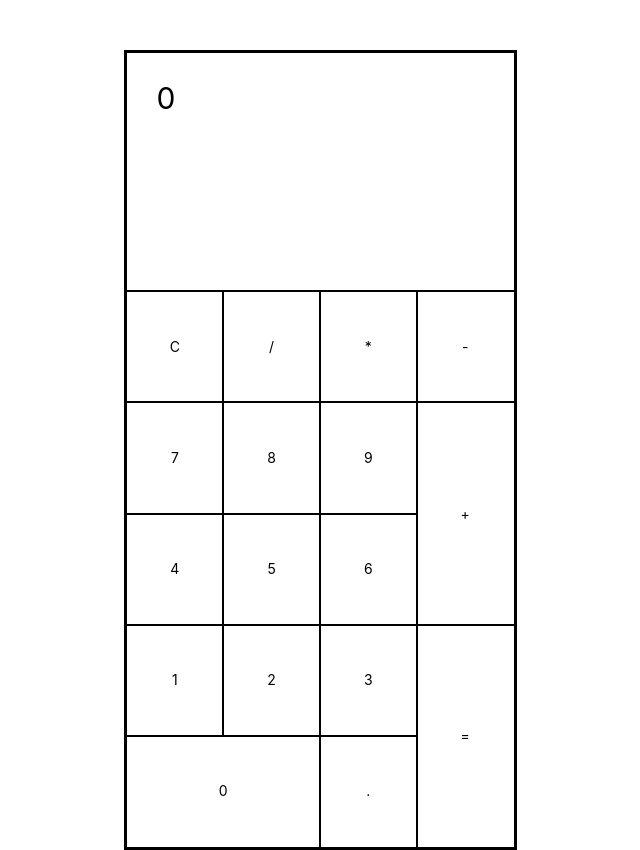
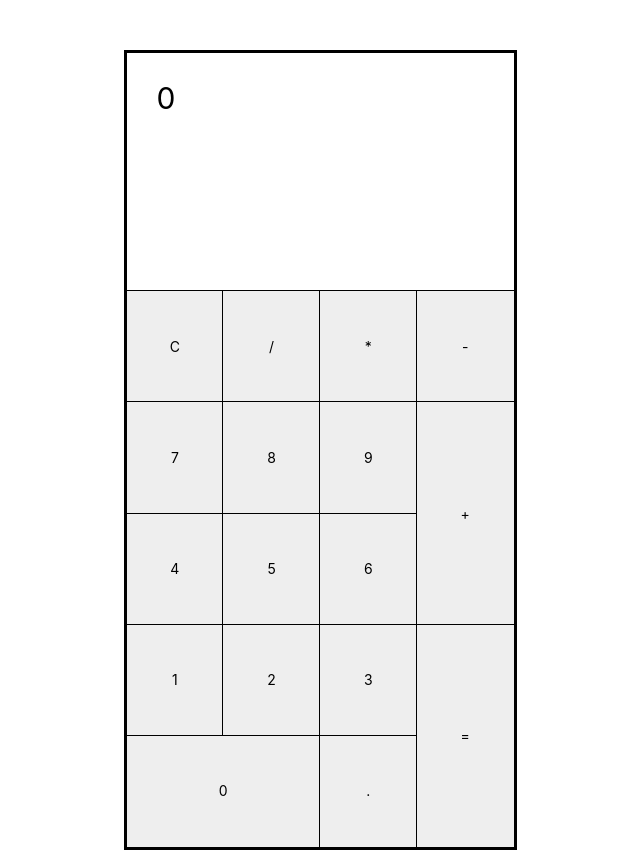
Before and after one commit to gaebal-saebal/calculator, a React (Vite) app: page / in a window 1280 px wide. Shown: the whole page, without its empty margins (320-960 px from the left). Built offline with nearby package versions, Linux system fonts and the light colour scheme.

Commit message:
feat: TODO 제외 계산기 기능 구현 완료

```diff
--- a/src/App.jsx
+++ b/src/App.jsx
@@ -9,6 +9,7 @@ const HalfDisplayDiv = styled.div`
   font-size: ${(props) => props.fontSize};
   font-weight: ${(props) => props.fontWeight};
   text-align: ${(props) => props.textAlign};
+  overflow: auto;
 `;
 
 const KeypadDiv = styled.div`
@@ -43,43 +44,105 @@ const App = () => {
   const [displaySymbol, setDisplaySymbol] = useState('');
   const [displayNum2, setDisplayNum2] = useState('');
   const [result, setResult] = useState('');
+  const [isNum1Dot, setIsNum1Dot] = useState(false);
+  const [isNum2Dot, setIsNum2Dot] = useState(false);
+
+  const handleGetResult = (num1, num2, symbol) => {
+    switch (symbol) {
+      case '+':
+        setResult(num1 + num2);
+        break;
+      case '-':
+        setResult(num1 - num2);
+        break;
+      case '*':
+        setResult(num1 * num2);
+        break;
+      case '/':
+        if (num2 === 0) {
+          alert('0으로 나눌 수 없습니다.');
+        } else {
+          setResult(num1 / num2);
+        }
+        break;
+      case '':
+        setResult(num1);
+        break;
+    }
+  };
 
   const handleClick = (e) => {
     switch (e.target.name) {
-      case 'clear':
+      case 'reset':
         setResult('');
         setDisplayNum1('0');
         setDisplaySymbol('');
         setDisplayNum2('');
+        setIsNum1Dot(false);
+        setIsNum2Dot(false);
         break;
       case 'number':
-        displaySymbol === '' ? setDisplayNum1((prev) => prev + e.target.value) : setDisplayNum2((prev) => prev + e.target.value);
+        if (displaySymbol === '') {
+          displayNum1 !== '0' ? setDisplayNum1((prev) => prev + e.target.value) : setDisplayNum1(e.target.value);
+        } else {
+          setDisplayNum2((prev) => prev + e.target.value);
+        }
         break;
       case 'symbol':
-        setDisplayNum1 === '0' ? setDisplaySymbol('') : setDisplaySymbol(e.target.value);
+        if (displaySymbol === '') {
+          if (displayNum1 === '0') {
+            setDisplaySymbol('');
+          } else {
+            setDisplaySymbol(e.target.value);
+          }
+        }
+        break;
+      case 'dot':
+        if (displaySymbol === '') {
+          if (isNum1Dot === false) {
+            setDisplayNum1((prev) => prev + e.target.value);
+            setIsNum1Dot(true);
+          }
+        } else if (isNum2Dot === false) {
+          setDisplayNum2((prev) => prev + e.target.value);
+          setIsNum2Dot(true);
+        }
+        break;
+      case 'calculate': {
+        let num1 = Number(displayNum1);
+        let num2 = Number(displayNum2);
+        handleGetResult(num1, num2, displaySymbol);
+        setDisplayNum1(result);
+        setDisplaySymbol('');
+        setDisplayNum2('');
+        setIsNum1Dot(false);
+        setIsNum2Dot(false);
+        break;
+      }
       default:
         break;
     }
   };
+  //TODO: 디스플레이 되는 숫자 정상화
 
   return (
     <>
       <GlobalStyles />
       <Layout>
         <Display>
-          <HalfDisplayDiv fontSize='30px' flex='3'>
+          <HalfDisplayDiv fontSize='30px' flex='1'>
             {displayNum1}
             {displaySymbol}
             {displayNum2}
           </HalfDisplayDiv>
-          <HalfDisplayDiv fontSize='50px' flex='1' fontWeight='bold' textAlign='right'>
+          <HalfDisplayDiv fontSize='40px' flex='1' fontWeight='bold' textAlign='right'>
             {result}
           </HalfDisplayDiv>
         </Display>
         <KeypadDiv>
           <LeftKeysDiv>
             <LeftColumnsDiv>
-              <Button flex='1' name='clear' value='C' onClick={handleClick}>
+              <Button flex='1' name='reset' onClick={handleClick}>
                 C
               </Button>
               <Button flex='1' name='symbol' value='/' onClick={handleClick}>
@@ -126,7 +189,9 @@ const App = () => {
               <Button flex='2' name='number' value='0' onClick={handleClick}>
                 0
               </Button>
-              <Button flex='1'>.</Button>
+              <Button flex='1' name='dot' value='.' onClick={handleClick}>
+                .
+              </Button>
             </LeftColumnsDiv>
           </LeftKeysDiv>
           <RightKeysDiv>
@@ -141,7 +206,7 @@ const App = () => {
               </Button>
             </RightColumnsDiv>
             <RightColumnsDiv flex='2'>
-              <Button flex='1' name='enter' value='=' onClick={handleClick}>
+              <Button flex='1' name='calculate' onClick={handleClick}>
                 =
               </Button>
             </RightColumnsDiv>
--- a/src/components/Button.jsx
+++ b/src/components/Button.jsx
@@ -9,6 +9,7 @@ const ButtonButton = styled.button`
   flex: ${(props) => props.flex};
   outline: 1px solid black;
   border: none;
+  background-color: #eee;
 
   :hover {
     background-color: #ccc;
--- a/src/index.jsx
+++ b/src/index.jsx
@@ -1,9 +1,5 @@
-import React from "react";
-import ReactDOM from "react-dom/client";
-import App from "./App";
+import React from 'react';
+import ReactDOM from 'react-dom/client';
+import App from './App';
 
-ReactDOM.createRoot(document.getElementById("root")).render(
-  <React.StrictMode>
-    <App />
-  </React.StrictMode>
-);
+ReactDOM.createRoot(document.getElementById('root')).render(<App />);
```
